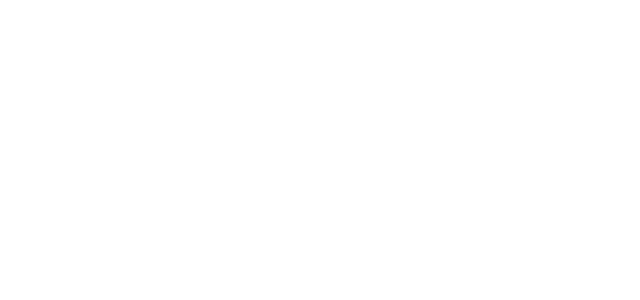
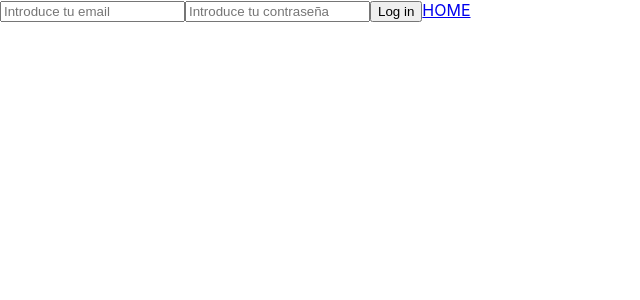
Before and after one commit to javigarcias/clinicadentalf, a React (Create React App) app: page /login in a window 1280 px wide. Shown: the top 300 px of the page, without its empty margins (0-640 px from the left). Built offline with nearby package versions, Linux system fonts and the light colour scheme.

Commit message:
Add login container

```diff
--- a/src/App.js
+++ b/src/App.js
@@ -1,6 +1,8 @@
 import React from 'react';
 import { Switch, BrowserRouter, Route } from 'react-router-dom';
 import Home from './containers/Home/Home';
+import Register from './containers/Register/Register';
+import Login from './containers/Login/Login';
 import './App.scss';
 
 function App() {
@@ -8,6 +10,8 @@
     <BrowserRouter>
       <Switch>
           <Route path='/' component={Home} exact/>
+          <Route path='/register' component={Register} exact/>
+          <Route path='/login' component={Login} exact/>
       </Switch>
     </BrowserRouter>
 
--- a/src/containers/Home/Home.jsx
+++ b/src/containers/Home/Home.jsx
@@ -1,4 +1,7 @@
 import React, { Component } from 'react';
+import { Link } from 'react-router-dom';
+
+import './Home.scss';
 
 class Home extends Component {
     constructor(props){
@@ -6,9 +9,9 @@
     }
     render(){
         return (
-            <div>
-                <button className="loginButton" onClick >LOGIN</button>
-                <button className="registerButton" onClick >REGISTER </button>
+            <div className="home">
+                < Link to="/register">REGISTRO</Link>
+                <Link to="/login">LOGIN</Link>
             </div>
         )
     }
--- /dev/null
+++ b/src/containers/Home/Home.scss
@@ -0,0 +1,15 @@
+.home {
+    display: flex;
+    justify-content: center;
+    align-content: space-around;;
+    color: blue;
+    min-height: 5vh;
+    a {
+        all: unset;
+        cursor: pointer;
+        padding: 0.8em;
+        &:hover {
+            background-color: rgb(220, 244, 253);
+        }
+    }
+}
--- /dev/null
+++ b/src/containers/Login/Login.jsx
@@ -0,0 +1,30 @@
+import React from 'react';
+import axios from 'axios';
+import { Link } from 'react-router-dom';
+
+
+const Login = () => {
+    const handleSubmit = event =>{
+        event.preventDefault(); // para evitar refrescar la página
+        const user ={
+            email:event.target.email.value,
+            password:event.target.password.value
+        };
+        axios.post('http://localhost:3001/users/login',user)
+        .then(res=>{
+            console.log(res)
+        })
+        .catch(error=>console.log(error.response.data))
+    }
+    return (
+        <form className="login-form" onSubmit={handleSubmit}>
+            <input type="email" name="email" required placeholder="Introduce tu email" />
+            <input type="password" name="password" required placeholder="Introduce tu contraseña"/>
+            <button type="submit">Log in</button>
+            <Link to="/">HOME</Link>
+
+        </form>
+    )
+}
+
+export default Login
```
Also changed, not shown: src/containers/Register/Register.jsx (added).
